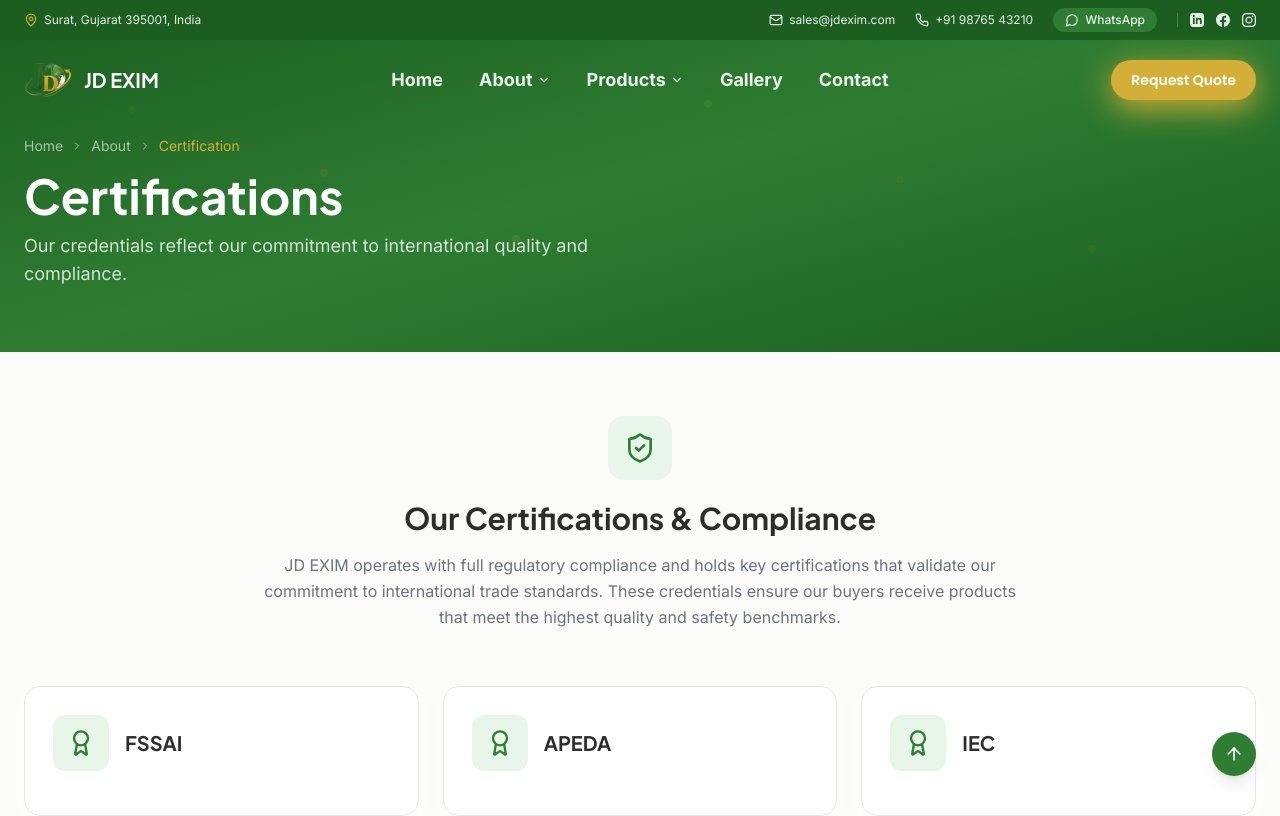
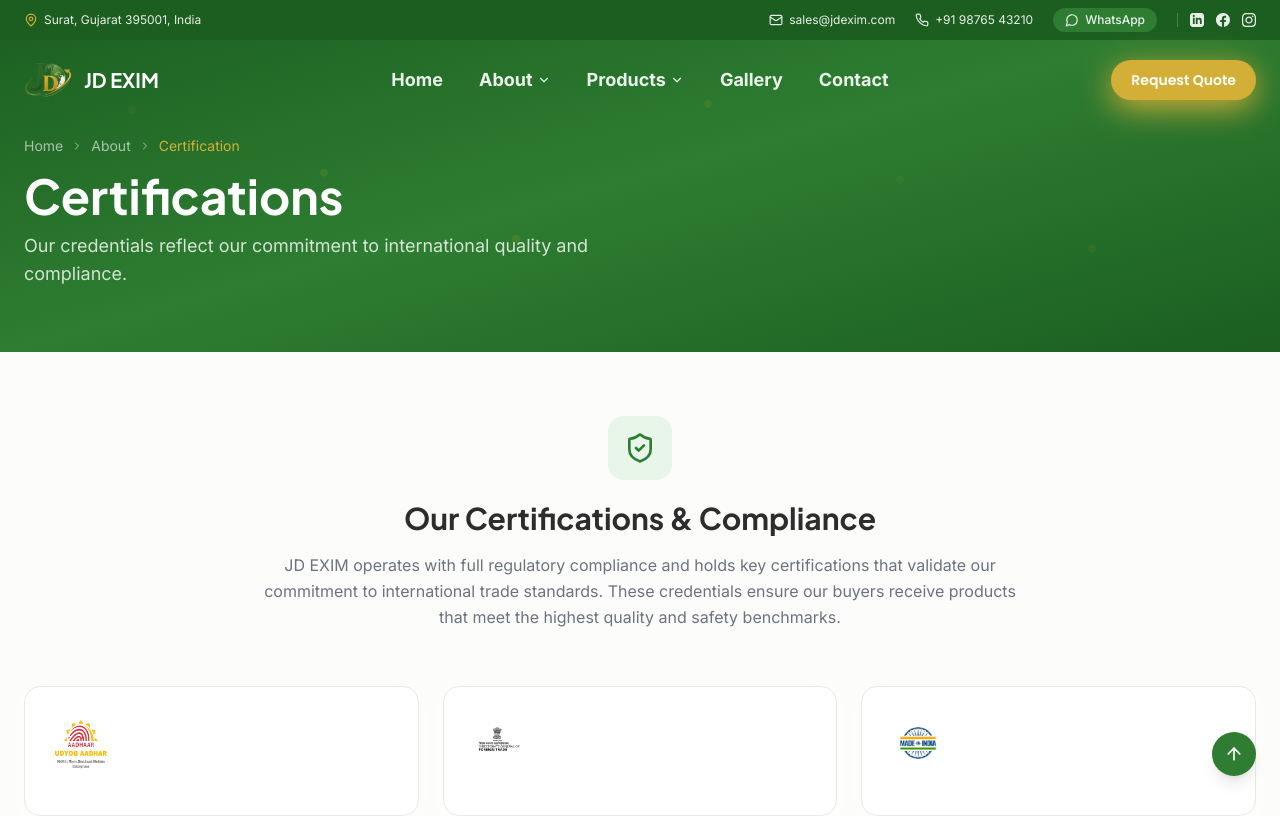
Before and after one commit to feroltindia-kratichopra/extrim, a Next.js app: page /about/certification in a window 1280 px wide. Shown: the top 816 px of the page. Built offline with nearby package versions, Linux system fonts and the light colour scheme.

Commit message:
solved error

```diff
--- a/components/about/CertificationContent.tsx
+++ b/components/about/CertificationContent.tsx
@@ -3,6 +3,7 @@
 import { motion } from 'framer-motion';
 import { Award, ShieldCheck } from 'lucide-react';
 import { CERTIFICATIONS } from '@/lib/data';
+import Image from 'next/image';
 
 export default function CertificationContent() {
   return (
@@ -41,15 +42,10 @@ export default function CertificationContent() {
               className="group bg-white rounded-2xl p-7 shadow-card hover:shadow-card-hover transition-all border border-border-light"
             >
               <div className="flex items-center gap-4 mb-4">
-                <div className="w-14 h-14 rounded-xl bg-green-pale group-hover:bg-gold flex items-center justify-center transition-colors">
-                  <Award className="w-7 h-7 text-green-primary group-hover:text-white transition-colors" />
-                </div>
-                <div>
-                  <h3 className="font-jakarta font-bold text-xl text-text-dark">{cert.name}</h3>
-                  <p className="text-xs text-gold font-poppins font-medium">{cert.full}</p>
-                </div>
+                <Image src={cert.image} alt={cert.name} width={56} height={56} className="w-14 h-14 rounded-xl object-cover" />
+
               </div>
-              <p className="text-sm text-text-muted leading-relaxed">{cert.desc}</p>
+
             </motion.div>
           ))}
         </div>
```
